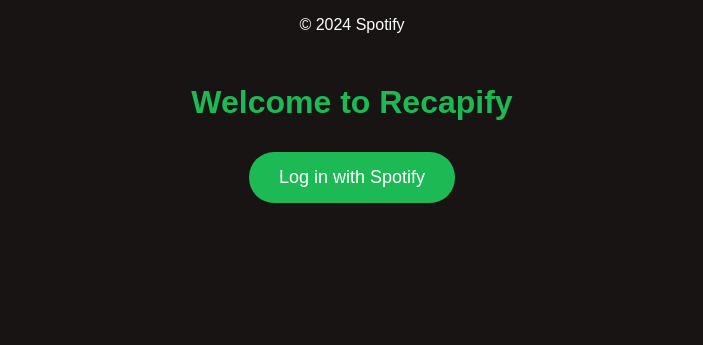
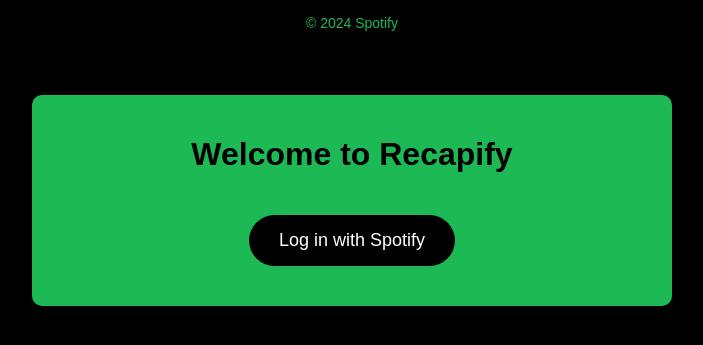
Before and after one commit to cyrilyoussef/362Project, a Flask app: page / in a window 1280 px wide. Shown: the top 345 px of the page, without its empty margins (288-991 px from the left). Run offline with Flask 3, Linux system fonts and the light colour scheme.

Commit message:
Update styles.css

```diff
--- a/static/styles.css
+++ b/static/styles.css
@@ -1,82 +1,183 @@
+/* Existing General styles */
 body {
     font-family: Arial, sans-serif;
-    background-color: #191414;
-    color: white;
     text-align: center;
-    margin: 0;
-    padding: 0;
+    background-color: #000000; /* Black background */
+    color: #ffffff; /* White text for general content */
 }
 
-.container {
-    margin-top: 50px;
+h1 {
+    color: #000000; /* Black text for 'Welcome to Spotify' */
 }
 
-.logo {
-    width: 100px;
+h3 {
+    color: #000000; /* Black text for 'Select the time range for your listening data' */
 }
 
-h1, h2 {
-    color: #1DB954;
+/* Header styling */
+.header {
+    display: flex;
+    justify-content: center;
+    align-items: center;
+    flex-direction: column;
+    margin-top: 10px;
 }
 
-ul {
-    list-style-type: none;
-    padding: 0;
+/* Spotify logo styling */
+.spotify-logo {
+    width: 120px; /* Adjust the size */
+    height: auto; /* Maintain aspect ratio */
+    display: block;
+    margin: 0 auto; /* Center the logo */
 }
 
-li {
-    padding: 10px 0;
+.copyright {
+    font-size: 14px;
+    margin-top: 5px;
+    color: #1db954; /* Spotify green text for copyright */
 }
 
-.btn {
+/* Main container styling */
+.container {
+    max-width: 600px;
+    margin: 50px auto;
+    padding: 20px;
+    background-color: #1db954; /* Green background */
+    border-radius: 10px;
+    box-shadow: 0px 4px 10px rgba(0, 0, 0, 0.2);
+    color: #000000; /* Black text inside the green container */
+}
+
+/* Login button styling */
+.btn.login-btn {
+    background-color: #000000; /* Black background */
+    border: none;
+    color: #ffffff; /* White text */
+    padding: 15px 30px;
+    margin: 20px;
+    border-radius: 50px;
+    font-size: 18px;
+    cursor: pointer;
+    text-decoration: none;
     display: inline-block;
-    padding: 10px 20px;
-    margin: 10px;
-    background-color: #1DB954;
-    color: white;
-    text-decoration: none;
-    border: none;
-    border-radius: 25px;
-    font-size: 16px;
+    transition: background-color 0.3s;
+}
+
+.btn.login-btn:hover {
+    background-color: #17a848; /* Slightly lighter green on hover */
+}
+
+/* Header styling - narrower box for the "Select Time Frame" */
+.timeframe-header {
+    background-color: #1db954; /* Green background */
+    color: #000000; /* Black text */
+    padding: 20px;
+    border-radius: 10px;
+    margin-bottom: 30px; /* Space below the header */
+    border: 2px solid #000000; /* Black border around the header */
+    width: 60%; /* Narrower width */
+    margin: 0 auto; /* Center the header horizontally */
+    text-align: center;
+}
+
+/* Time range buttons horizontally aligned with space between */
+.timeframe-selection {
+    display: flex;
+    justify-content: center; /* Center the buttons horizontally */
+    gap: 120px; /* Increased space between the buttons */
+    flex-wrap: wrap; /* Wrap the buttons if needed on smaller screens */
+    margin-bottom: 30px; /* Space below the buttons */
+}
+
+.timeframe-selection form button {
+    background-color: #1db954; /* Green background */
+    color: #000000; /* Black text */
+    border: 2px solid #000000; /* Black border around each button */
+    padding: 20px;
+    border-radius: 10px;
+    font-size: 24px;
+    cursor: pointer;
+    width: 250px;
+    text-align: center;
+    font-weight: bold;
+}
+
+.timeframe-selection form button:hover {
+    background-color: #17a848; /* Lighter green on hover */
+}
+
+/* --- NEW STYLES BELOW FOR RESULTS PAGE --- */
+
+/* Category boxes */
+.categories {
+    display: flex;
+    justify-content: space-evenly;
+    margin-bottom: 15px;
+}
+
+.category-box {
+    background-color: #1db954; /* Spotify green */
+    color: #000000; /* Black text */
+    border: 2px solid #000000;
+    border-radius: 5px;
+    padding: 10px;
+    width: 30%; /* Adjusts the width of each box */
+    box-sizing: border-box;
+}
+
+.category-content {
+    background-color: #000000; /* Black background for items */
+    padding: 10px;
+    margin-top: 10px;
+    border-radius: 5px;
+}
+
+/* Adjust the font size of list items in categories */
+.category-item {
+    color: #ffffff; /* White text for items */
+    font-size: 24px; /* Increase text size */
+    margin: 10px 0;
+}
+
+/* Listening Time styling */
+.listening-time {
+    margin-top: 20px;
+    font-size: 22px;
+    color: #1db954; /* Spotify green */
+}
+
+/* Buttons styling */
+.buttons {
+    display: flex;
+    justify-content: center;
+    gap: 20px;
+    margin-top: 40px;
+}
+
+.log-out-btn, .back-btn {
+    background-color: #1db954; /* Green background */
+    color: #000000; /* Black text */
+    border: 2px solid #000000;
+    padding: 15px 20px;
+    margin-top: 20px;
+    font-size: 20px; /* Larger button text */
+    border-radius: 10px;
     cursor: pointer;
 }
 
-.btn:hover {
-    background-color: #17a34a;
+.log-out-btn:hover, .back-btn:hover {
+    background-color: #17a848; /* Lighter green on hover */
 }
 
-.login-btn {
-    font-size: 18px;
-    padding: 15px 30px;
+
+ul {
+    list-style-type: none; /* Removes bullet points */
+    padding: 0;           /* Removes default padding */
+    margin: 0;            /* Removes default margin */
 }
 
-.logout-btn {
-    background-color: #e22134;
+/* General styles for list items */
+ul li {
+    font-size: 24px; /* Increase text size for all list items */
+    margin: 10px 0; /* Space between items */
 }
-
-.logout-btn:hover {
-    background-color: #b91d2c;
-}
-
-/* Back button style */
-.back-btn {
-    background-color: #1DB954;
-    color: white;
-    padding: 10px 20px;
-    text-decoration: none;
-    border-radius: 25px;
-    font-size: 16px;
-    margin-right: 10px;
-}
-
-.back-btn:hover {
-    background-color: #14833b;
-    cursor: pointer;
-}
-
-.spotify-logo {
-    background-image: url('/static/spotify-logo.png');
-    width: 50px;
-    height: 50px;
-    background-size: cover;
-}
```
